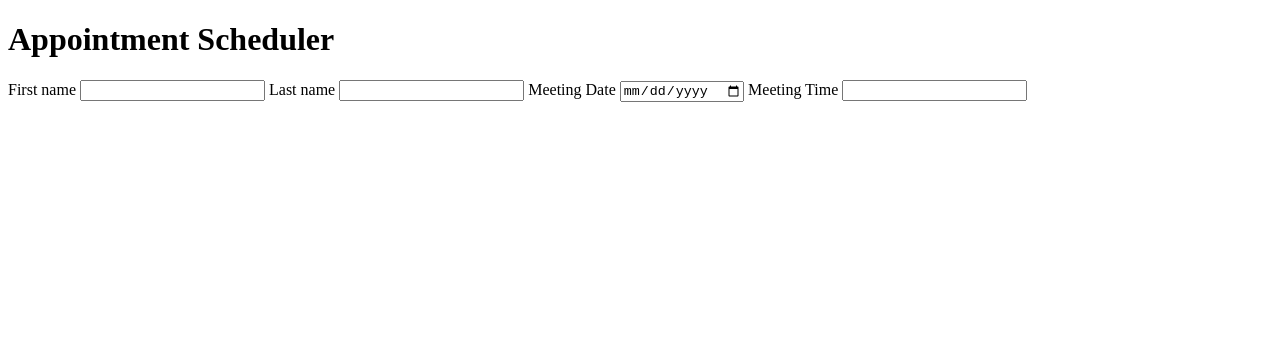
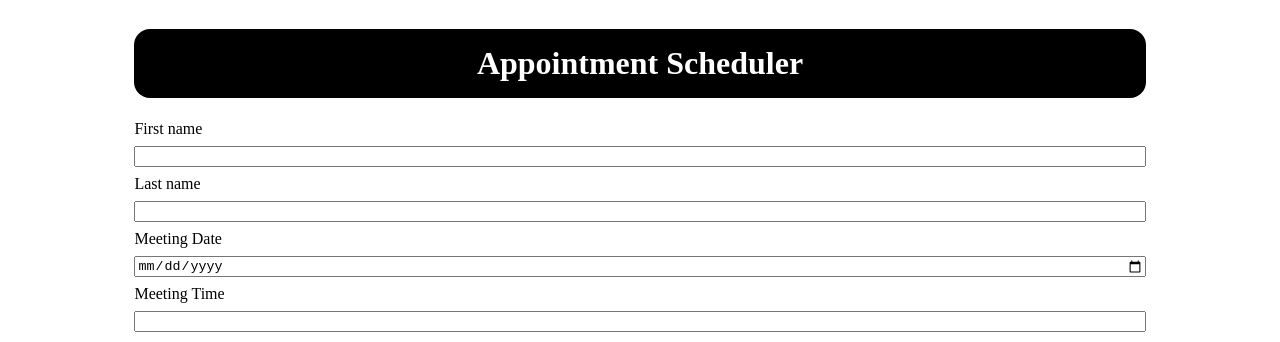
Before and after one commit to RoughHouseRandy/appointment_scheduler, a plain HTML site: page index.html in a window 1280 px wide. Drawn offline with Linux system fonts and the light colour scheme.

Commit message:
Added styles and linked styles

```diff
--- a/index.html
+++ b/index.html
@@ -4,6 +4,7 @@
     <meta charset="UTF-8">
     <meta name="viewport" content="width=device-width, initial-scale=1.0">
     <title>Appointment Scheduler</title>
+    <link rel="stylesheet" href="styles.css">
 </head>
 <body>
     <main>
--- /dev/null
+++ b/styles.css
@@ -0,0 +1,19 @@
+#main{
+    width:80%;
+    margin:0 auto;
+    display:flex;
+    flex-direction:column;
+}
+h1 {
+    text-align:center;
+    background-color:black;
+    color:white;
+    padding:1rem;
+    border-radius:1rem;
+}
+#appointment {
+    display:flex;
+    flex-direction:column;
+    border-radius:1rem;
+    gap:.5rem;
+}
```
